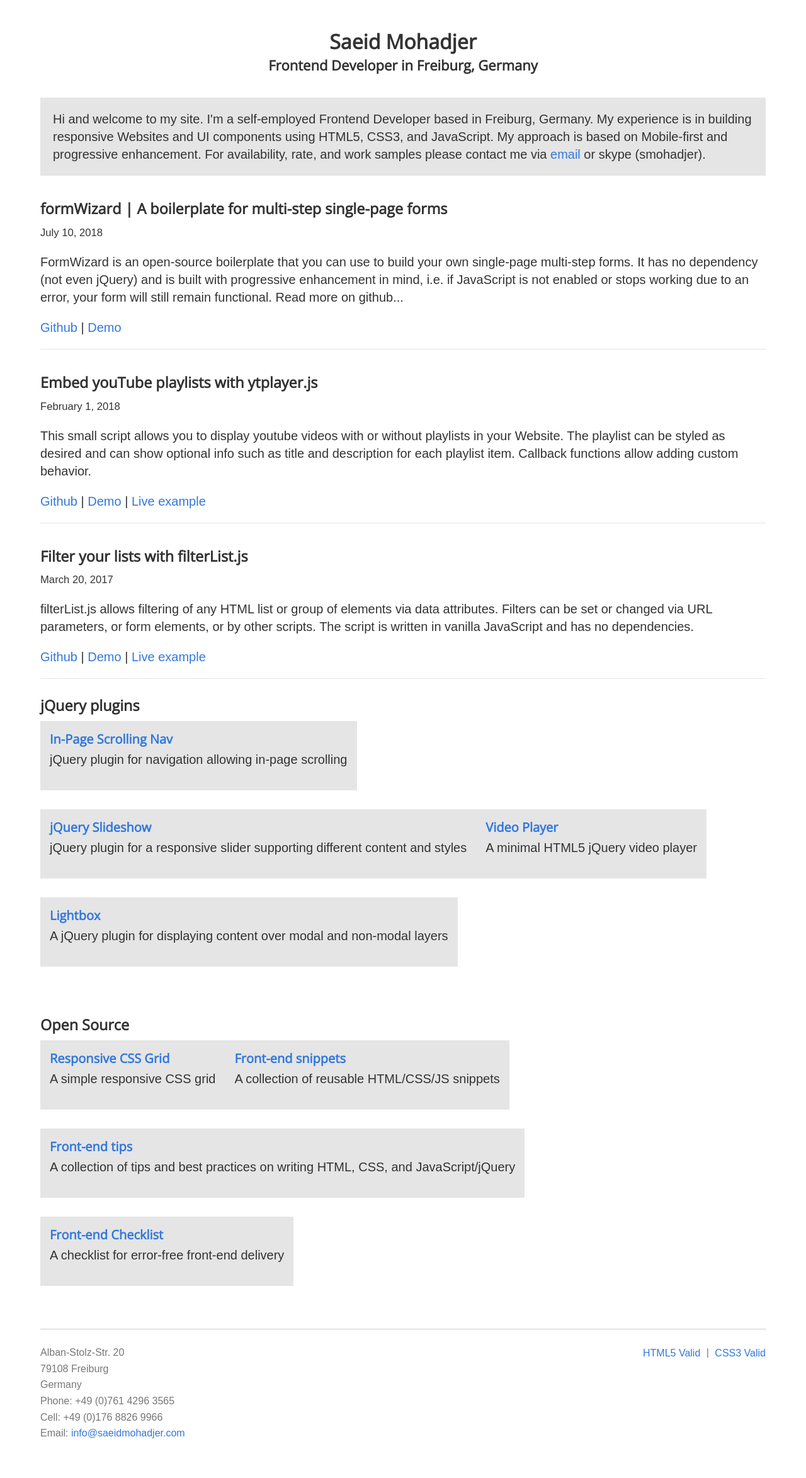
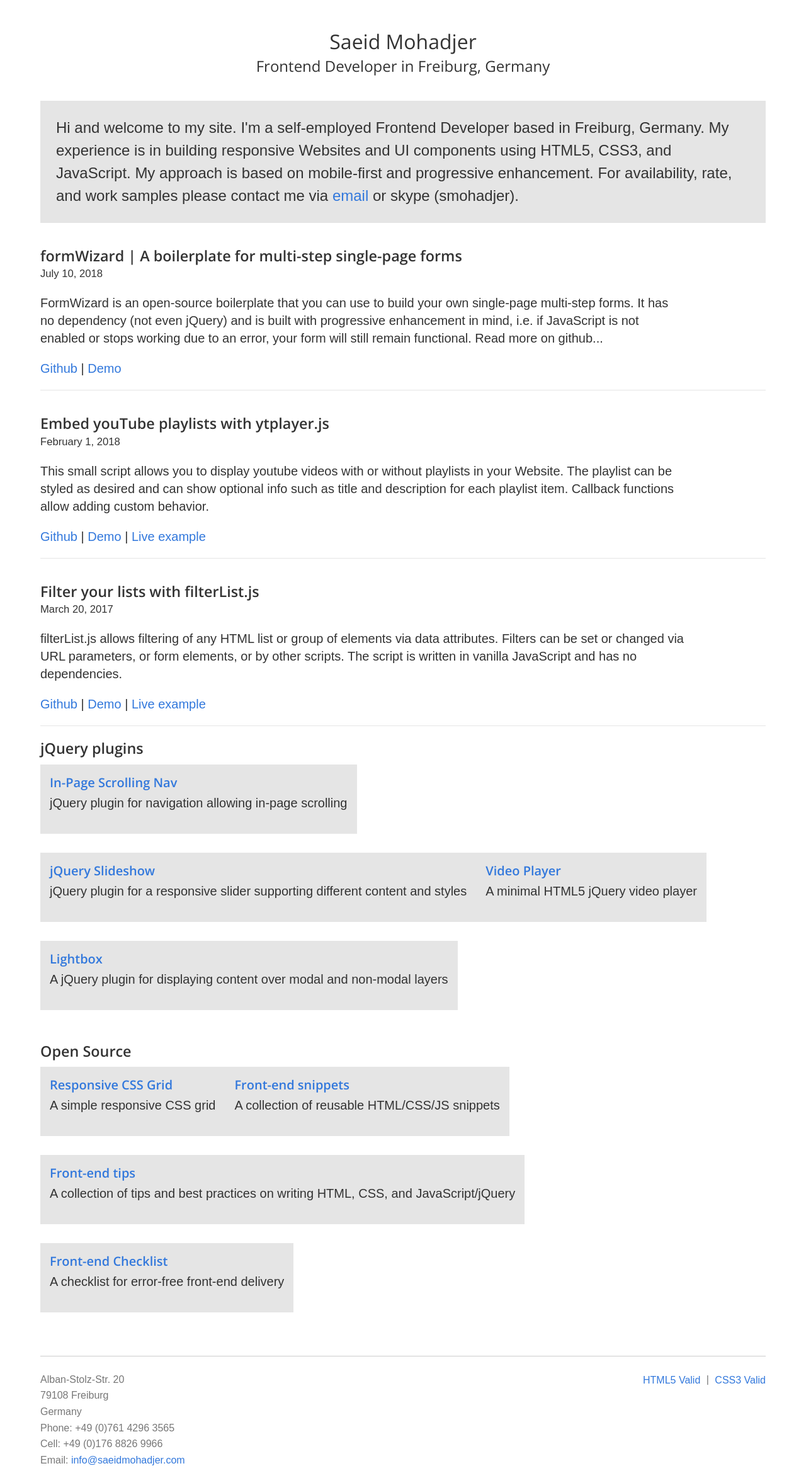
Before and after one commit to smohadjer/saeidmohadjer.com, a PHP site: page / in a window 1280 px wide. Shown: the whole page at 63% size. Before the commit the page ends 2284 px from the top, so only its background shows below. Run offline with PHP 8.4, Linux system fonts and the light colour scheme; style sheets or scripts are compiled from the project's sources.

Commit message:
updates styles

```diff
--- a/app/index.html
+++ b/app/index.html
@@ -6,7 +6,8 @@
 		<meta name="description" content="Frontend Web Developer (freelance) in Freiburg, Germany" />
 		<meta name="viewport" content="width=device-width, initial-scale=1" />
 		<meta name="format-detection" content="telephone=no" />
-		<link href="https://fonts.googleapis.com/css?family=Open+Sans" rel="stylesheet">
+		<link href="https://fonts.googleapis.com/css?family=Open+Sans:400,600" rel="stylesheet">
+
 		<!-- build:css resources/css/styles.min.css -->
 		<link rel="stylesheet" href="resources/vendor/helpers/dist/helper.css" />
 		<link rel="stylesheet" href="resources/vendor/grid/dist/grid.css" />
@@ -17,7 +18,7 @@
 		<main>
 			<h1>Saeid Mohadjer</h1>
 			<h2>Frontend Developer in Freiburg, Germany</h2>
-			<p class="intro">Hi and welcome to my site. I'm a self-employed Frontend Developer based in Freiburg, Germany. My experience is in building responsive Websites and UI components using HTML5, CSS3, and JavaScript. My approach is based on Mobile-first and progressive enhancement. For availability, rate, and work samples please contact me via <a href="mailto:info@saeidmohadjer.com">email</a> or skype (smohadjer).</p>
+			<p class="intro">Hi and welcome to my site. I'm a self-employed Frontend Developer based in Freiburg, Germany. My experience is in building responsive Websites and UI components using HTML5, CSS3, and JavaScript. My approach is based on mobile-first and progressive enhancement. For availability, rate, and work samples please contact me via <a href="mailto:info@saeidmohadjer.com">email</a> or skype (smohadjer).</p>
 
 			<section class="blog">
 				<article>
--- a/app/resources/scss/_blog.scss
+++ b/app/resources/scss/_blog.scss
@@ -10,6 +10,10 @@
 			border: none;
 		}
 
+		p {
+			max-width: 1024px;
+		}
+
 		time {
 			font-size: smaller;
 
--- a/app/resources/scss/_generic.scss
+++ b/app/resources/scss/_generic.scss
@@ -24,21 +24,17 @@ main {
 
 	@media only screen and (min-width: 600px) {
 		& > section {
-			margin: 0 0 2.5em;
+			//margin: 0;
 
 			&:first-of-type {
-				margin-bottom: 1.5em;
+				//margin-bottom: 1.5em;
 			}
 
 			&:last-child {
-				margin-bottom: 0;
+				//margin-bottom: 0;
 			}
 		}
 	}
-}
-
-section {
-	margin: 0 0 1.5em;
 }
 
 h1 {
@@ -47,14 +43,15 @@ h1 {
 	margin: 0;
 	text-align: center;
 	font-family: 'Open Sans', arial, verdana, snas-serif;
-	font-weight: 900;
+	font-weight: 400;
 }
 
 h2 {
-	font-size: 1.1em;
-	line-height: 1.1em;
+	font-size: 1.2em;
+	line-height: 1.2em;
 	margin: 0;
 	font-family: 'Open Sans', arial, verdana, snas-serif;
+	font-weight: 400;
 
 	h1 + & {
 		margin: 0 0 1.2em;
@@ -64,7 +61,7 @@ h2 {
 
 h3 {
 	border-bottom: solid 1px #666;
-	margin-bottom: 0.4em;
+	margin-bottom: 0;
 	padding-bottom: 0.1em;
 	font-family: 'Open Sans', arial, verdana, snas-serif;
 }
--- a/app/resources/scss/_main.scss
+++ b/app/resources/scss/_main.scss
@@ -7,16 +7,23 @@
 .intro {
 	margin: 40px 0;
 	background: $gray;
-	padding: 20px;
+	padding: 25px;
+	font-size: 1.2em;
+	line-height: 1.5em;
 }
 
-section.work h3 {
-	border: none;
+section.work {
+	margin-top: 20px;
+
+	h3 {
+		border: none;
+	}
 }
 
 .flex-container {
 	display: flex;
 	flex-wrap: wrap;
+	margin-top: 10px;
 
 	.grid__cell {
 		display: flex;
```
